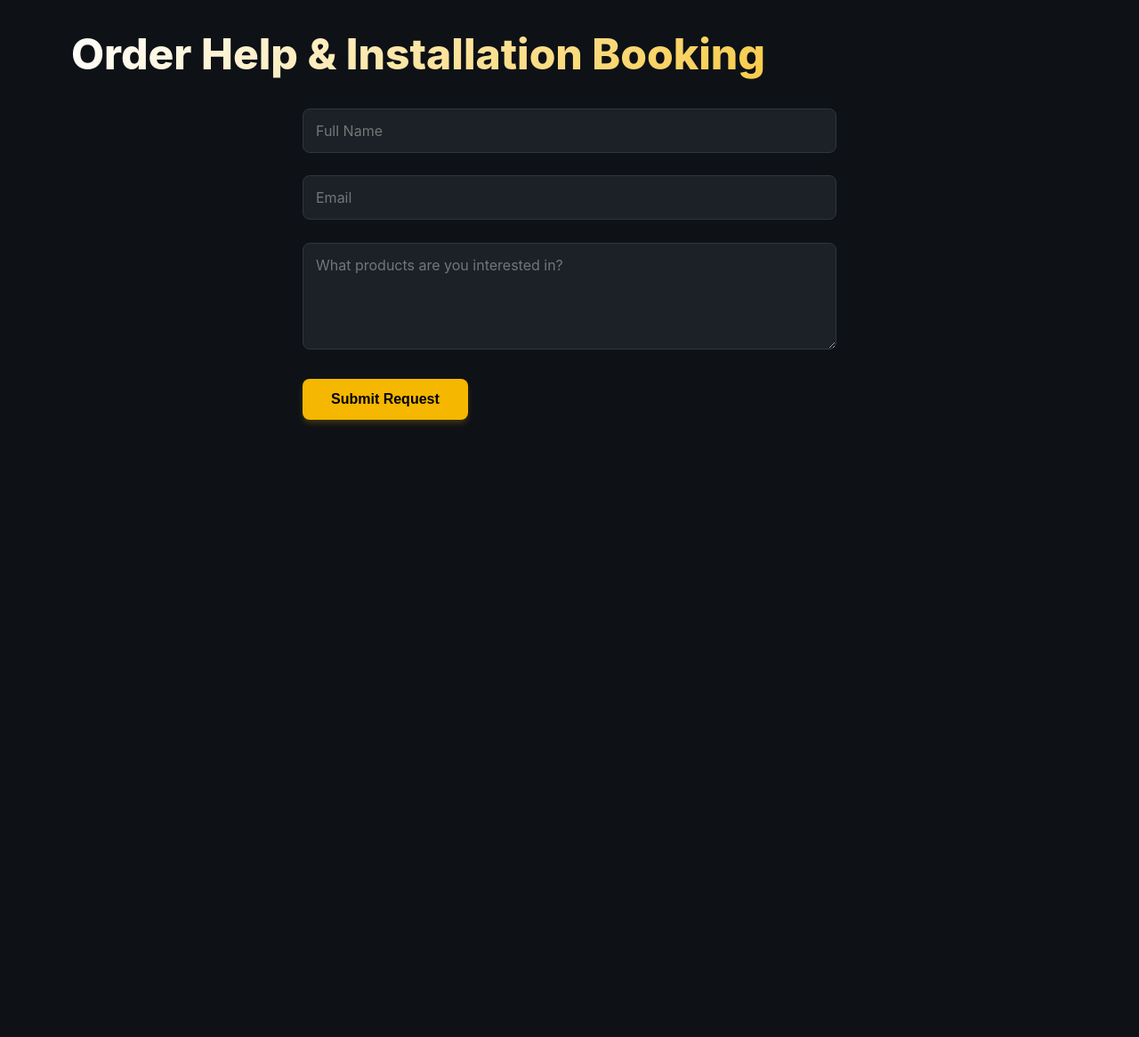
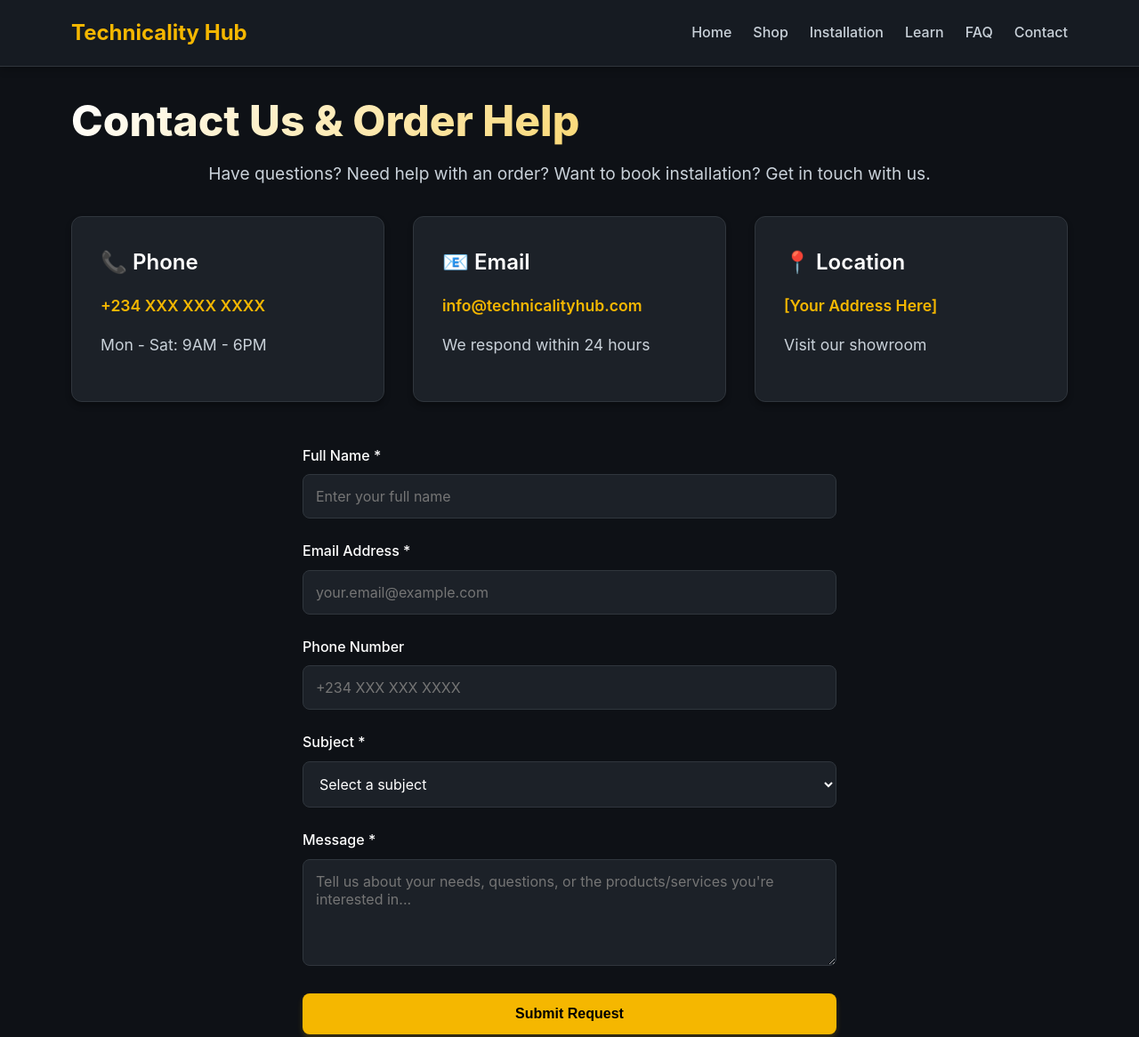
Before and after one commit to danekweaga/Technicality-hub, a plain HTML site: page contact.html in a window 1280 px wide. Shown: the top 1166 px of the page at 89% size. Before the commit the page ends 800 px from the top, so only its background shows below. Drawn offline with Linux system fonts and the light colour scheme.

Commit message:
Revamp contact page with new layout and form

```diff
--- a/contact.html
+++ b/contact.html
@@ -1,21 +1,107 @@
 <!DOCTYPE html>
-<html>
+<html lang="en">
 <head>
+  <meta charset="UTF-8" />
+  <meta name="viewport" content="width=device-width, initial-scale=1.0" />
   <title>Contact & Orders | Technicality Hub</title>
   <link rel="stylesheet" href="css/styles.css">
 </head>
 <body>
 
-<section class="container">
-  <h1>Order Help & Installation Booking</h1>
+<nav>
+  <div class="container">
+    <strong>Technicality Hub</strong>
+    <div>
+      <a href="index.html">Home</a>
+      <a href="shop.html">Shop</a>
+      <a href="services.html">Installation</a>
+      <a href="learn.html">Learn</a>
+      <a href="faq.html">FAQ</a>
+      <a href="contact.html">Contact</a>
+    </div>
+  </div>
+</nav>
 
-  <form>
-    <input type="text" placeholder="Full Name" required><br><br>
-    <input type="email" placeholder="Email" required><br><br>
-    <textarea placeholder="What products are you interested in?"></textarea><br><br>
-    <button class="btn">Submit Request</button>
-  </form>
-</section>
+<main>
+  <section class="container">
+    <h1>Contact Us & Order Help</h1>
+    <p style="font-size: 1.2rem; margin-bottom: 2rem; text-align: center;">
+      Have questions? Need help with an order? Want to book installation? Get in touch with us.
+    </p>
+
+    <div style="display: grid; grid-template-columns: repeat(auto-fit, minmax(300px, 1fr)); gap: 2rem; margin-bottom: 3rem;">
+      <div class="card">
+        <h3>📞 Phone</h3>
+        <p style="font-size: 1.1rem; color: var(--accent); font-weight: 600;">+234 XXX XXX XXXX</p>
+        <p style="margin-top: 0.5rem;">Mon - Sat: 9AM - 6PM</p>
+      </div>
+
+      <div class="card">
+        <h3>📧 Email</h3>
+        <p style="font-size: 1.1rem; color: var(--accent); font-weight: 600;">info@technicalityhub.com</p>
+        <p style="margin-top: 0.5rem;">We respond within 24 hours</p>
+      </div>
+
+      <div class="card">
+        <h3>📍 Location</h3>
+        <p style="font-size: 1.1rem; color: var(--accent); font-weight: 600;">[Your Address Here]</p>
+        <p style="margin-top: 0.5rem;">Visit our showroom</p>
+      </div>
+    </div>
+
+    <form>
+      <div class="form-group">
+        <label for="name">Full Name *</label>
+        <input type="text" id="name" name="name" placeholder="Enter your full name" required>
+      </div>
+
+      <div class="form-group">
+        <label for="email">Email Address *</label>
+        <input type="email" id="email" name="email" placeholder="your.email@example.com" required>
+      </div>
+
+      <div class="form-group">
+        <label for="phone">Phone Number</label>
+        <input type="tel" id="phone" name="phone" placeholder="+234 XXX XXX XXXX">
+      </div>
+
+      <div class="form-group">
+        <label for="subject">Subject *</label>
+        <select id="subject" name="subject" required>
+          <option value="">Select a subject</option>
+          <option value="order">Order Inquiry</option>
+          <option value="installation">Installation Booking</option>
+          <option value="support">Technical Support</option>
+          <option value="quote">Request Quote</option>
+          <option value="other">Other</option>
+        </select>
+      </div>
+
+      <div class="form-group">
+        <label for="message">Message *</label>
+        <textarea id="message" name="message" placeholder="Tell us about your needs, questions, or the products/services you're interested in..." required></textarea>
+      </div>
+
+      <button type="submit" class="btn" style="width: 100%;">Submit Request</button>
+    </form>
+
+    <div class="content-placeholder" style="margin-top: 4rem;">
+      <h3>Social Media Links</h3>
+      <p>Add links to your social media profiles (WhatsApp, Facebook, Instagram, Twitter/X)</p>
+    </div>
+
+    <div class="content-placeholder">
+      <h3>Live Chat Widget</h3>
+      <p>Consider adding a live chat widget (e.g., WhatsApp Business, Intercom, or Tawk.to) for instant customer support</p>
+    </div>
+  </section>
+</main>
+
+<footer>
+  <div class="container">
+    <p>© 2026 Technicality Hub Ng Ventures. All rights reserved.</p>
+  </div>
+</footer>
 
 </body>
 </html>
```
